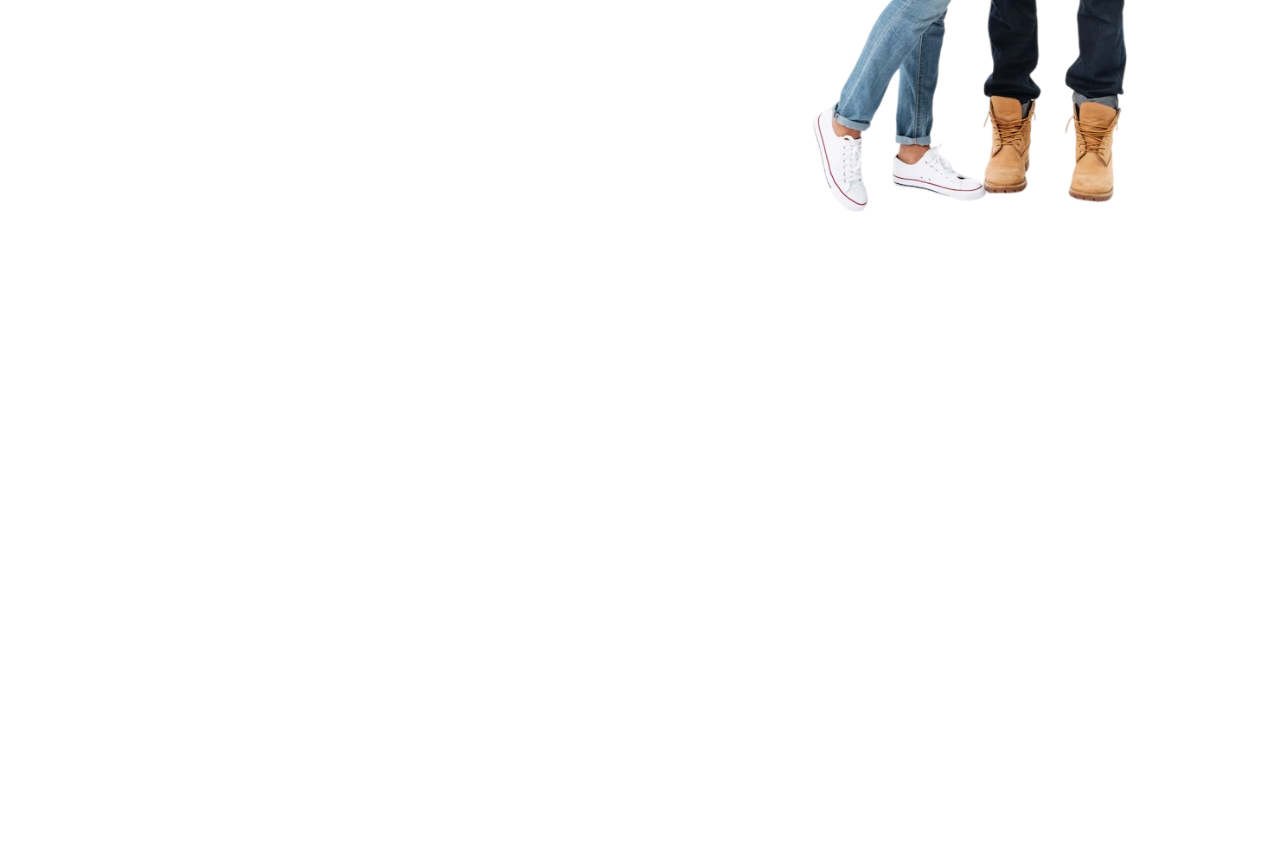
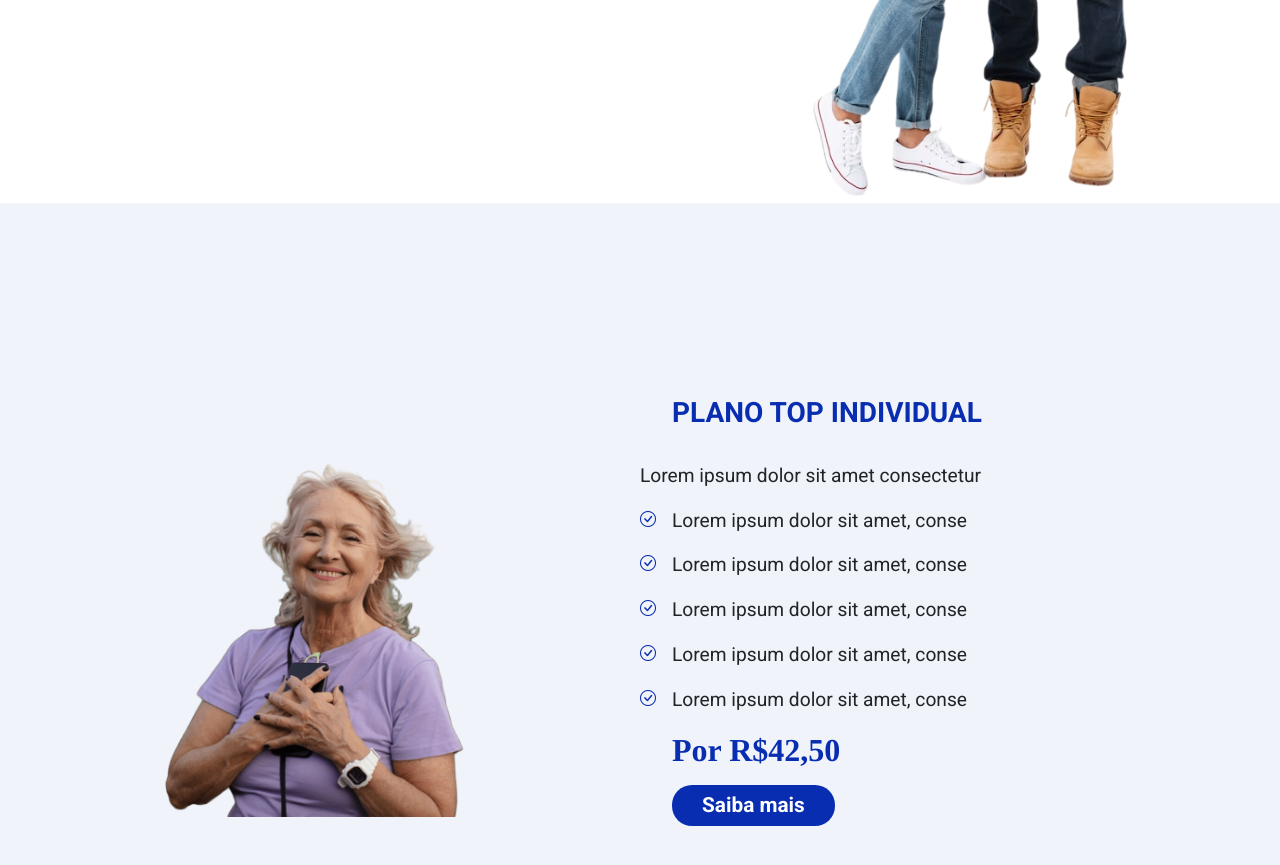
Before and after one commit to KING-SITES-WORK/Affiliate-Landing-Page, a plain HTML site: page index.html in a window 1280 px wide. Shown: the part 2546-3411 px from the top of the page. Before the commit the page ends 2845 px from the top, so only its background shows below. Drawn offline with nearby package versions, Linux system fonts and the light colour scheme.

Commit message:
finalizado section Plano3

```diff
--- a/index.html
+++ b/index.html
@@ -136,6 +136,38 @@
       </div>
     </section>
 
+    <section class="plano3">
+      <div class="imagePlano3">
+        <img src="img/senior-woman-traveling-areound-world_23-2149172094.png" alt="pessoa idosa">
+      </div>
+      <div class="textPlano3">
+        <h3>PLANO TOP INDIVIDUAL</h3>
+        <p>Lorem ipsum dolor sit amet consectetur</p>
+        <div class="descricao3">
+          <i class="bi bi-check-circle"></i>
+          <p>Lorem ipsum dolor sit amet, conse</p>
+        </div>
+        <div class="descricao3">
+          <i class="bi bi-check-circle"></i>
+          <p>Lorem ipsum dolor sit amet, conse</p>
+        </div>
+        <div class="descricao3">
+          <i class="bi bi-check-circle"></i>
+          <p>Lorem ipsum dolor sit amet, conse</p>
+        </div>
+        <div class="descricao3">
+          <i class="bi bi-check-circle"></i>
+          <p>Lorem ipsum dolor sit amet, conse</p>
+        </div>
+        <div class="descricao3">
+          <i class="bi bi-check-circle"></i>
+          <p>Lorem ipsum dolor sit amet, conse</p>
+        </div>
+        <h2>Por R$42,50</h2>
+        <a href="#"><button class="btn-saiba-mais">Saiba mais</button></a>
+      </div>
+    </section>
+
 
 
     <script src="script.js"></script>
--- a/style.css
+++ b/style.css
@@ -307,7 +307,7 @@ header{
 
 .imagePlano2{
     width: 50%;
-    padding-top: 2rem;
+    padding: 2rem 0;
 }
 
 .imagePlano2 img{
@@ -348,3 +348,59 @@ header{
 }
 
 /*FIM Plano2*/
+
+/*INICIO Plano3*/
+.plano3{
+    background-color: var(--cor-fundo-claro);
+    display: flex;
+    align-items: center;
+    width: 100%;
+    height: 100vh;
+}
+
+.imagePlano3{
+    width: 50%;
+}
+.imagePlano3 img{
+    width: 100%;
+}
+
+.textPlano3{
+    width: 50%;
+    display: flex;
+    flex-direction: column;
+}
+
+.textPlano3 h3{
+    font-family: var(--font-padrao);
+    font-weight: bolder;
+    margin: 2rem;
+    color: var(--cor-principal);
+}
+
+.textPlano3 p{
+    font-family: var(--font-padrao);
+    font-size: 1.2rem;
+}
+
+.descricao3{
+    display: flex;
+    align-items: normal;
+    justify-items: center;
+    gap: 1rem;
+}
+.descricao3 i{
+    color: var(--cor-principal);
+}
+
+.textPlano3 h2{
+    color: var(--cor-principal);
+    font-family: var(--font-destaque);
+    font-weight: bolder;
+    margin: 0 2rem;
+}
+
+.textPlano3 button{
+    margin: 1rem 2rem;
+}
+/*FIM Plano3*/
```
